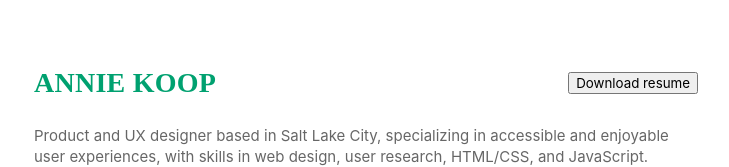
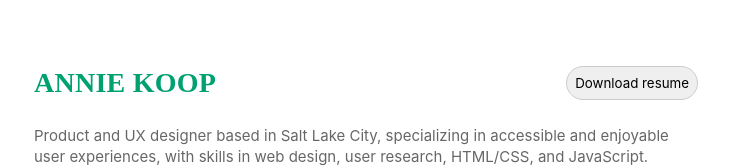
Before and after one commit to anniekoop/Resume, a plain HTML site: page index.html in a window 1280 px wide. Shown: the top 167 px of the page, without its empty margins (274-1003 px from the left). Drawn offline with Linux system fonts and the light colour scheme.

Commit message:
Update index.html

```diff
--- a/index.html
+++ b/index.html
@@ -9,7 +9,7 @@
         <div class="container">
         <div class="title-wrap">
             <h1>Annie Koop</h1>
-            <button class="download-cv" href="https://docs.google.com/document/d/1nwPHfm1kbCEtAsTaeE_8laL4_pJBS2fqwzj-BbMavVU/edit?usp=sharing" target="_blank">Download resume</button>
+            <button class="download-btn" href="https://docs.google.com/document/d/1nwPHfm1kbCEtAsTaeE_8laL4_pJBS2fqwzj-BbMavVU/edit?usp=sharing" target="_blank">Download resume</button>
         </div>
         <p class="summary">Product and UX designer based in Salt Lake City, specializing in accessible and enjoyable user experiences, with skills in web design, user research, HTML/CSS, and JavaScript.</p>
         <div class="contact-wrap">
```
